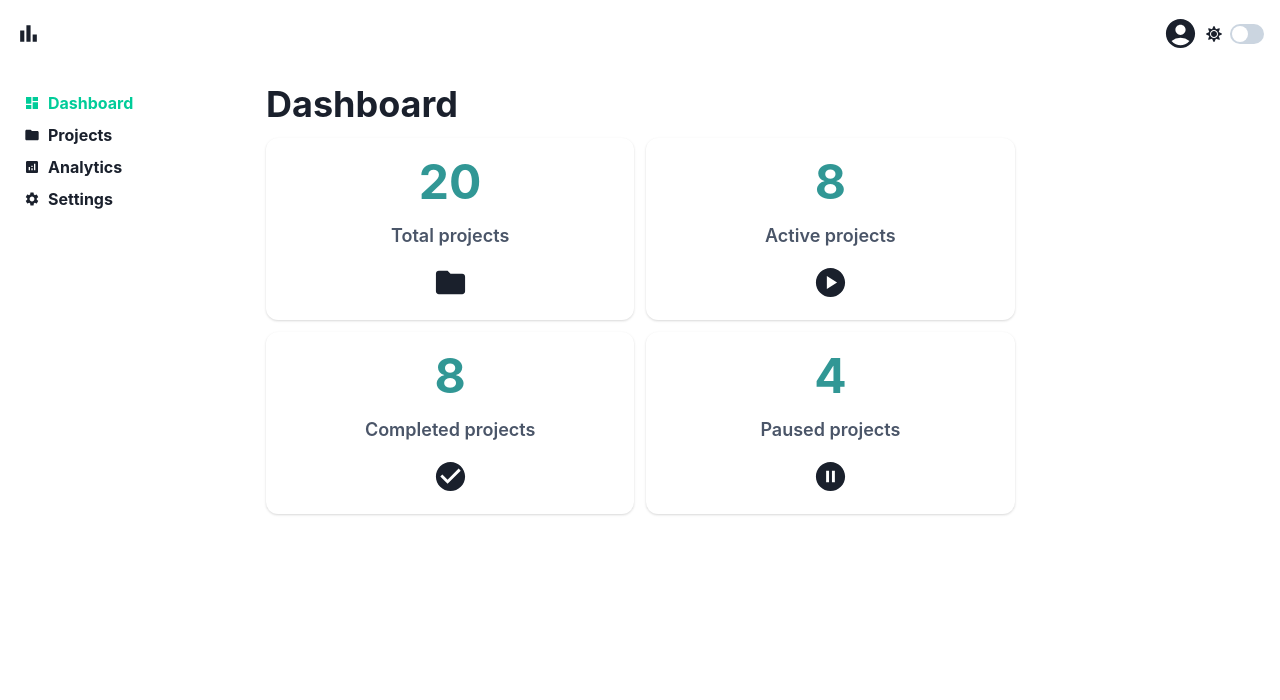
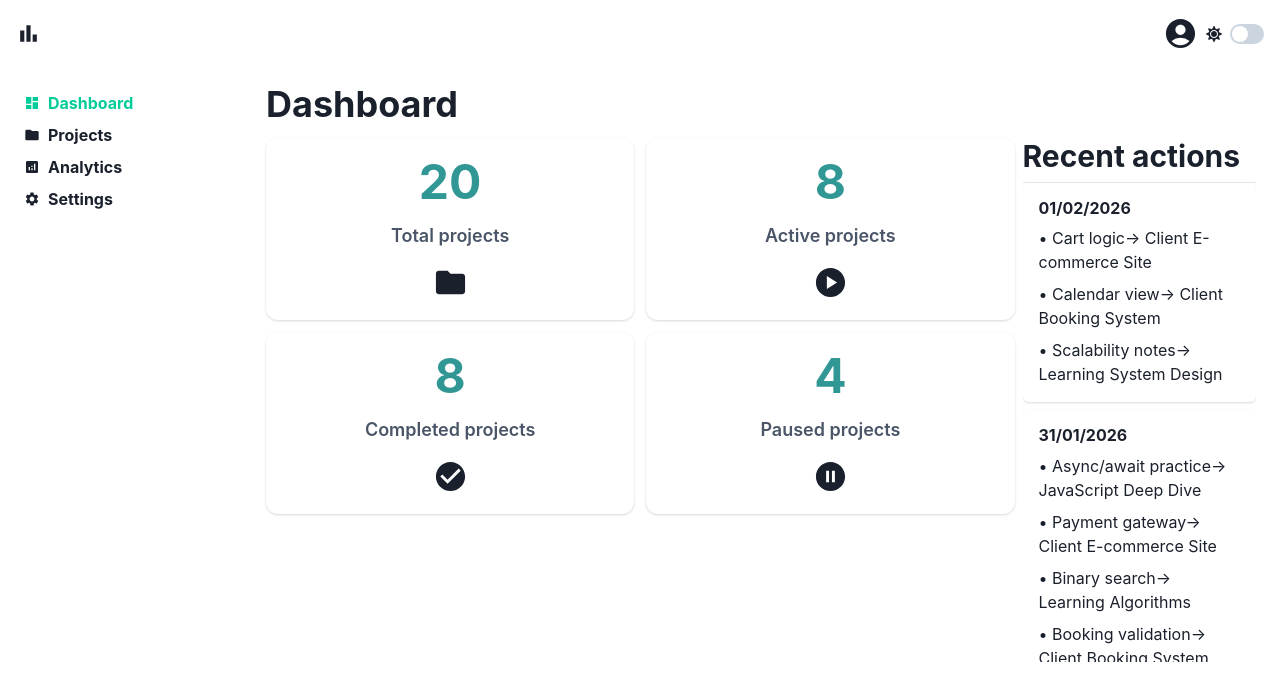
Before and after one commit to mahmud-ops/DevPulse, a React (Vite) app: page /dashboard in a window 1280 px wide. Shown: the top 700 px of the page. Built offline with nearby package versions, Linux system fonts and the light colour scheme.

Commit message:
Feat: display recent project actions on dashboard

```diff
--- /dev/null
+++ b/src/components/Recent_activities.tsx
@@ -0,0 +1,37 @@
+import { Box, Card, color, Heading, VStack } from "@chakra-ui/react";
+import { Link } from "react-router-dom";
+import useRecentAction from "../hooks/useRecentAction";
+import { projects } from "../fakeDB";
+const RecentActivities = () => {
+  let groupedActions = useRecentAction(projects);
+
+  return (
+    <VStack align="stretch">
+      {Object.entries(groupedActions).map(([date, actions]) => (
+        <Card key={date} p={4}>
+          <Heading size="sm" mb={2}>
+            {date}
+          </Heading>
+
+          <VStack align="start">
+            {actions.map((action) => (
+              <Box
+                as={Link}
+                to={`/projects/${action.projectId}`}
+                key={action.projectId}
+                _hover={{
+                  color: "green.400",
+                  transition: "color 0.3s"
+                }}
+              >
+                • {action.message}→ {action.projectName}
+              </Box>
+            ))}
+          </VStack>
+        </Card>
+      ))}
+    </VStack>
+  );
+};
+
+export default RecentActivities;
--- a/src/fakeDB.ts
+++ b/src/fakeDB.ts
@@ -222,9 +222,3 @@ export const projects: Project[] = [
     ],
   },
 ];
-
-// 🔥 derive last_updated safely
-export const projectsWithLastUpdated = projects.map((p) => ({
-  ...p,
-  last_updated: p.recent_actions[0]?.date ?? "N/A",
-}));
--- /dev/null
+++ b/src/hooks/useRecentAction.ts
@@ -0,0 +1,48 @@
+import { useMemo } from "react";
+import type { Action } from "../types/Project";
+import type Project from "../types/Project";
+
+const noOfActions = 7;
+
+type ActionWithProject = Action & {
+  projectId: number;
+  projectName: string;
+};
+
+type GroupedActions = Record<string, ActionWithProject[]>;
+
+const parseDMY = (dateStr: string) => {
+  const [day, month, year] = dateStr.split("/").map(Number);
+  return new Date(year, month - 1, day);
+};
+
+const useRecentActions = (projects: Project[]): GroupedActions => {
+
+  return useMemo(() => {
+
+    const allActions: ActionWithProject[] = projects.flatMap(project =>
+      project.recent_actions.map(action => ({
+        ...action,
+        projectId: project.id,
+        projectName: project.name
+      }))
+    );
+
+    allActions.sort(
+      (a, b) => parseDMY(b.date).getTime() - parseDMY(a.date).getTime()
+    ).length = noOfActions;
+
+    return allActions.reduce<GroupedActions>((acc, action) => {
+
+      if (!acc[action.date]) acc[action.date] = [];
+
+      acc[action.date].push(action);
+
+      return acc;
+
+    }, {});
+
+  }, [projects]); // VERY important dependency
+};
+
+export default useRecentActions;
--- a/src/pages/DashBoardPage.tsx
+++ b/src/pages/DashBoardPage.tsx
@@ -1,4 +1,4 @@
-import { GridItem, SimpleGrid } from "@chakra-ui/react";
+import { Box, GridItem, Heading, SimpleGrid } from "@chakra-ui/react";
 import {
   MdCheckCircle,
   MdFolder,
@@ -9,6 +9,7 @@ import PageHeading from "../components/PageHeading";
 import StatsCard from "../components/StatsCard";
 import { projects } from "../fakeDB";
 import CountUp from "react-countup";
+import RecentActivities from "../components/Recent_activities";
 
 const DashBoardPage = () => {
   const totalProjects = projects.length;
@@ -52,7 +53,7 @@ const DashBoardPage = () => {
               icon={<MdCheckCircle size={35} />}
               title="Completed projects"
               value={<CountUp end={completedProjects} duration={5} />}
-              />
+            />
             <StatsCard
               icon={<MdPauseCircle size={35} />}
               title="Paused projects"
@@ -60,6 +61,15 @@ const DashBoardPage = () => {
             />
           </SimpleGrid>
         </GridItem>
+
+        {/* recent_actions */}
+        <GridItem colSpan={1} mx={2}>
+          <Heading size={"lg"}>Recent actions</Heading>
+          <Box mt={2} height={"60vh"} overflow={"auto"}>
+            <hr />
+            <RecentActivities />
+          </Box>
+        </GridItem>
       </SimpleGrid>
     </>
   );
--- a/src/types/Project.ts
+++ b/src/types/Project.ts
@@ -1,6 +1,7 @@
-interface Action {
+export interface Action {
     message: string
     date: string
+    projectId?: number
 }
 
 export default interface Project {
```
